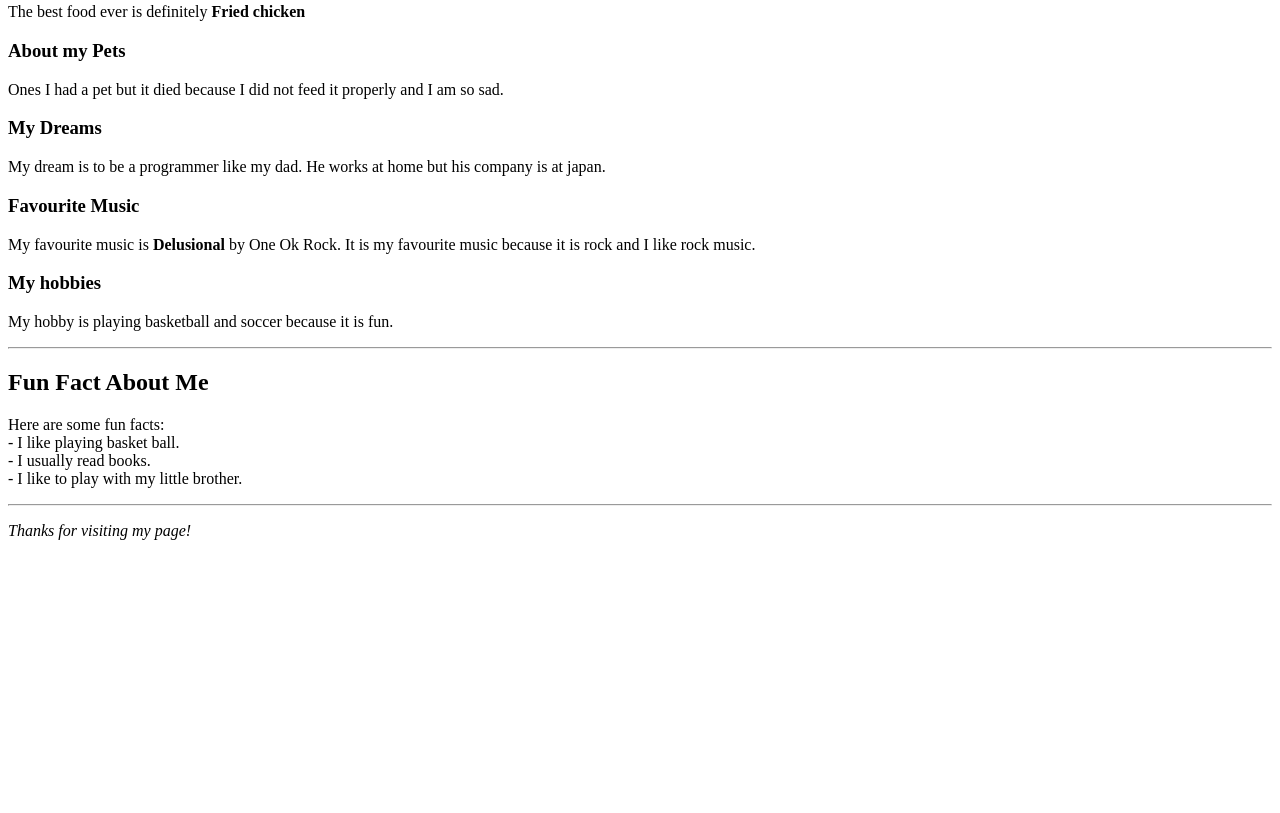
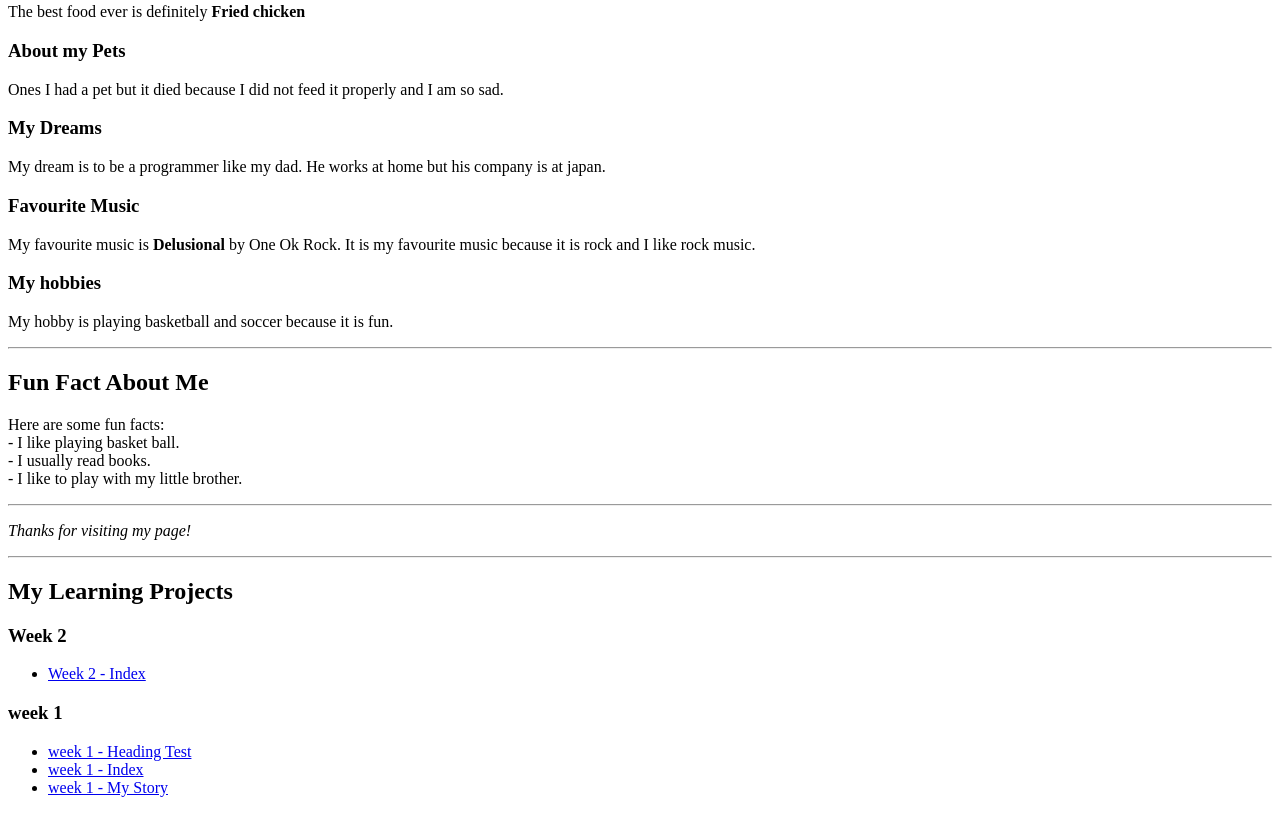
Before and after one commit to denielaa/ghazilabs, a plain HTML site: page index.html in a window 1280 px wide. Shown: the part 353-1166 px from the top of the page. Before the commit the page ends 909 px from the top, so only its background shows below. Drawn offline with Linux system fonts and the light colour scheme.

Commit message:
add sample links to projects

```diff
--- a/index.html
+++ b/index.html
@@ -65,5 +65,24 @@
     <hr>
 
     <p><em>Thanks for visiting my page!</em></p>
+
+
+
+    <hr>
+
+    <h2>My Learning Projects</h2>
+
+    <h3>Week 2</h3>
+    <ul>
+        <li><a href="Week-2/index.html">Week 2 - Index</a></li>
+    </ul>
+
+    <h3>week 1</h3>
+    <ul>
+        <li><a href="week-1/heading-test.html">week 1 - Heading Test</a></li>
+        <li><a href="week-1/index.html">week 1 - Index</a></li>
+        <li><a href="week-1/my-story.html">week 1 - My Story</a></li>
+    </ul>
+
    </body>
 </html>
```
